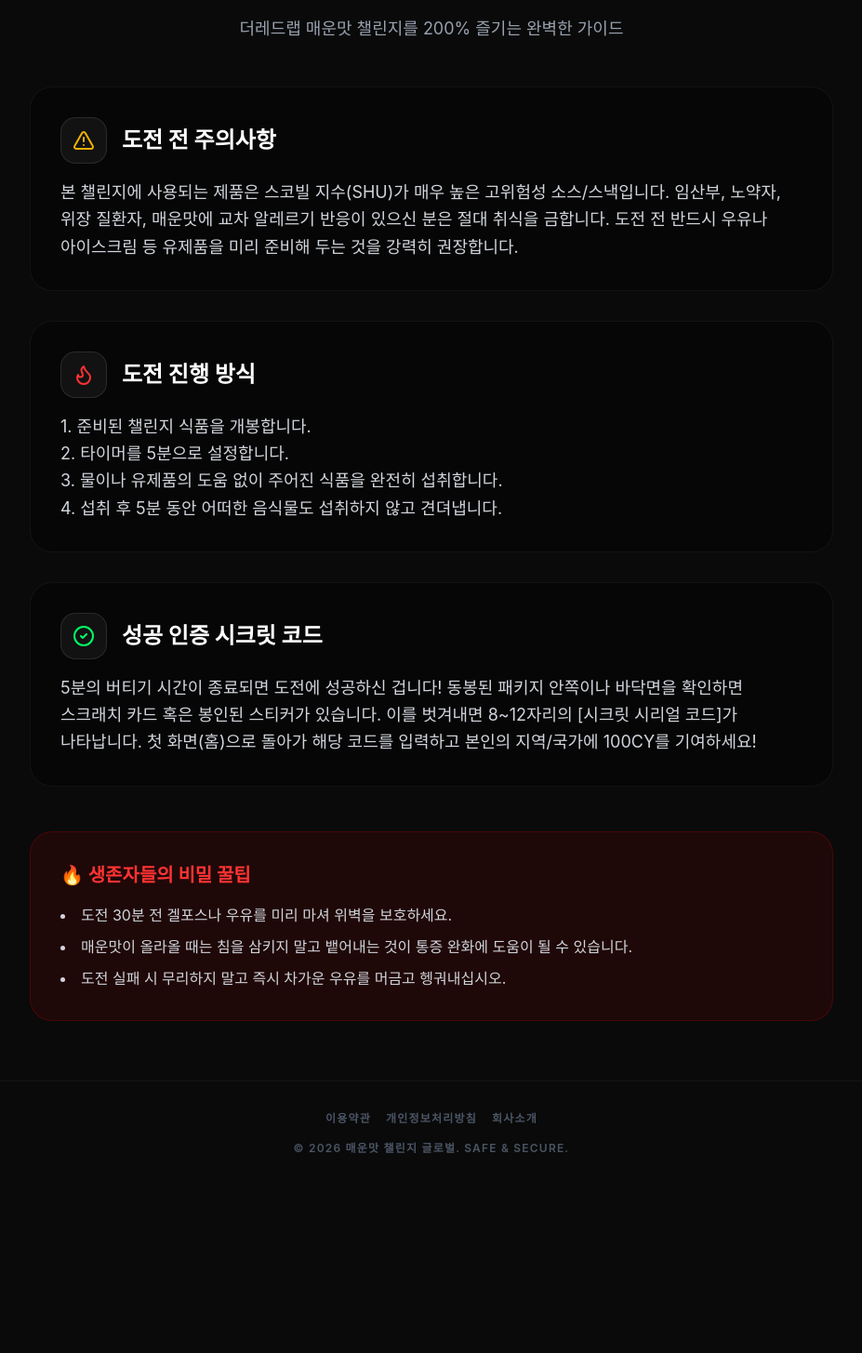
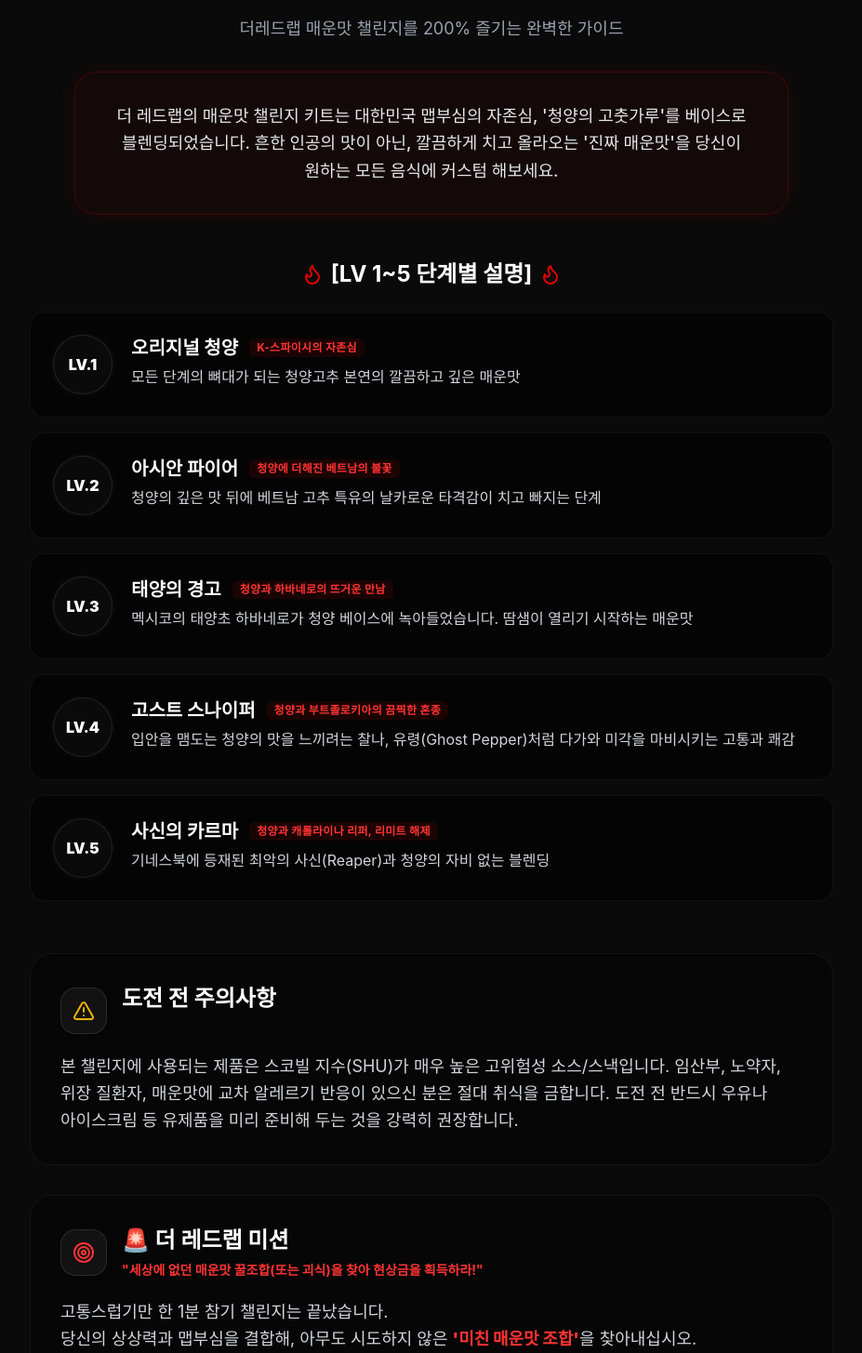
Before and after one commit to 6410740-eng/spicy-challenge, a React (Vite) app: page /guide in a window 1280 px wide. Shown: the part 175-1630 px from the top of the page at 93% size, without its empty margins (176-1103 px from the left). Before the commit the page ends 1450 px from the top, so only its background shows below. Built offline with nearby package versions, Linux system fonts and the light colour scheme.

Commit message:
Update Guide page with LV1~5 and new mission rules

```diff
--- a/src/pages/Guide.jsx
+++ b/src/pages/Guide.jsx
@@ -1,10 +1,19 @@
-import { Flame, AlertTriangle, CheckCircle2 } from 'lucide-react'
+import { Flame, AlertTriangle, CheckCircle2, Gift, Target } from 'lucide-react'
 import { motion } from 'framer-motion'
 
 const t = {
     kr: {
         title: '챌린지키트 활용방법',
         subtitle: '더레드랩 매운맛 챌린지를 200% 즐기는 완벽한 가이드',
+        introText: '더 레드랩의 매운맛 챌린지 키트는 대한민국 맵부심의 자존심, \'청양의 고춧가루\'를 베이스로 블렌딩되었습니다. 흔한 인공의 맛이 아닌, 깔끔하게 치고 올라오는 \'진짜 매운맛\'을 당신이 원하는 모든 음식에 커스텀 해보세요.',
+        levelsTitle: '[LV 1~5 단계별 설명]',
+        levels: [
+            { level: 'LV.1', name: '오리지널 청양', subtitle: 'K-스파이시의 자존심', desc: '모든 단계의 뼈대가 되는 청양고추 본연의 깔끔하고 깊은 매운맛' },
+            { level: 'LV.2', name: '아시안 파이어', subtitle: '청양에 더해진 베트남의 불꽃', desc: '청양의 깊은 맛 뒤에 베트남 고추 특유의 날카로운 타격감이 치고 빠지는 단계' },
+            { level: 'LV.3', name: '태양의 경고', subtitle: '청양과 하바네로의 뜨거운 만남', desc: '멕시코의 태양초 하바네로가 청양 베이스에 녹아들었습니다. 땀샘이 열리기 시작하는 매운맛' },
+            { level: 'LV.4', name: '고스트 스나이퍼', subtitle: '청양과 부트졸로키아의 끔찍한 혼종', desc: '입안을 맴도는 청양의 맛을 느끼려는 찰나, 유령(Ghost Pepper)처럼 다가와 미각을 마비시키는 고통과 쾌감' },
+            { level: 'LV.5', name: '사신의 카르마', subtitle: '청양과 캐롤라이나 리퍼, 리미트 해제', desc: '기네스북에 등재된 최악의 사신(Reaper)과 청양의 자비 없는 블렌딩' }
+        ],
         sections: [
             {
                 icon: <AlertTriangle className="w-6 h-6 text-yellow-500" />,
@@ -12,14 +21,20 @@ const t = {
                 content: '본 챌린지에 사용되는 제품은 스코빌 지수(SHU)가 매우 높은 고위험성 소스/스낵입니다. 임산부, 노약자, 위장 질환자, 매운맛에 교차 알레르기 반응이 있으신 분은 절대 취식을 금합니다. 도전 전 반드시 우유나 아이스크림 등 유제품을 미리 준비해 두는 것을 강력히 권장합니다.'
             },
             {
-                icon: <Flame className="w-6 h-6 text-spicy-red-light" />,
-                title: '도전 진행 방식',
-                content: '1. 준비된 챌린지 식품을 개봉합니다.\n2. 타이머를 5분으로 설정합니다.\n3. 물이나 유제품의 도움 없이 주어진 식품을 완전히 섭취합니다.\n4. 섭취 후 5분 동안 어떠한 음식물도 섭취하지 않고 견뎌냅니다.'
+                icon: <Target className="w-6 h-6 text-spicy-red-light" />,
+                title: '🚨 더 레드랩 미션',
+                subtitle: '"세상에 없던 매운맛 꿀조합(또는 괴식)을 찾아 현상금을 획득하라!"',
+                content: '고통스럽기만 한 1분 참기 챌린지는 끝났습니다.\n당신의 상상력과 맵부심을 결합해, 아무도 시도하지 않은 **\'미친 매운맛 조합\'**을 찾아내십시오.\n\n당신의 실험이 전 세계의 유행이 됩니다.\n\n[미션 수행 3단계]\n\n🎯 STEP 1. 타겟 포착 (Pick your Target)\n절대 안 어울릴 것 같은 \'신박한 음식\'부터 내가 제일 좋아하는 \'소울 푸드\'까지, 오늘의 실험 대상(음식)을 준비합니다.\n\n🔥 STEP 2. 리미트 해제 (Drop the Spice)\n오리지널 청양(LV.1)부터 사신의 카르마(LV.5) 중 도전할 레벨을 선택! 음식 위에 붉은 가루를 남김없이, 거침없이 투하합니다.\n\n📸 STEP 3. 실험 기록 및 현상금 청구 (Record & Claim)\n가루를 듬뿍 얹은 첫 입을 먹는 순간 터져 나오는 **당신의 날것 그대로의 \'찐 리액션\'**과 "이 조합 추천 vs 절대 비추천" 한 줄 평을 숏폼 영상으로 남겨주세요.\n필수 해시태그와 함께 업로드하면 미션 완료!\n\n필수 해시태그: #더레드랩실험실 #K매운맛헌터 #내돈내산괴식 @the_redlab_official'
+            },
+            {
+                icon: <Gift className="w-6 h-6 text-purple-400" />,
+                title: '헌터의 전리품 & 특별 보상',
+                content: '🎁 헌터의 전리품 (기념 굿즈)\n동봉된 \'WANTED 프레임\'과 \'브랜드 스티커\'는 더 레드랩의 극한 챌린지에 도전할 자격을 갖춘 헌터들에게만 주어지는 명예로운 굿즈입니다.\n노트북, 폰케이스, 다이어리 등 원하는 곳에 붙여 당신의 맵부심을 쿨하게 과시하십시오.\n\n🏆 이달의 매드 사이언티스트 (Mad Scientist)\n매월 가장 엄청난 조회수를 기록하거나 기발한 꿀조합을 찾아낸 헌터를 선정하여, 공식 계정 명예의 전당 박제 및 막대한 **\'CY(현상금)\'**와 스페셜 리워드를 지급합니다!'
             },
             {
                 icon: <CheckCircle2 className="w-6 h-6 text-[#00FF66]" />,
                 title: '성공 인증 시크릿 코드',
-                content: '5분의 버티기 시간이 종료되면 도전에 성공하신 겁니다! 동봉된 패키지 안쪽이나 바닥면을 확인하면 스크래치 카드 혹은 봉인된 스티커가 있습니다. 이를 벗겨내면 8~12자리의 [시크릿 시리얼 코드]가 나타납니다. 첫 화면(홈)으로 돌아가 해당 코드를 입력하고 본인의 지역/국가에 100CY를 기여하세요!'
+                content: '동봉된 패키지 안쪽이나 바닥면을 확인하면 스크래치 카드 혹은 봉인된 스티커가 있습니다. 이를 벗겨내면 8~12자리의 [시크릿 시리얼 코드]가 나타납니다. 첫 화면(홈)으로 돌아가 해당 코드를 입력하고 본인의 지역/국가에 100CY를 기여하세요!'
             }
         ],
         tipsTitle: '🔥 생존자들의 비밀 꿀팁',
@@ -32,6 +47,15 @@ const t = {
     en: {
         title: 'How to Use the Challenge Kit',
         subtitle: 'The complete guide to surviving The Red Lab Spicy Challenge',
+        introText: 'The Red Lab Spicy Challenge Kit is blended with the pride of Korean spice, "Cheongyang Chili". Customize your favorite foods with the clean, authentic heat, not artificial flavors.',
+        levelsTitle: '[LV 1~5 Heat Levels]',
+        levels: [
+            { level: 'LV.1', name: 'Original Cheongyang', subtitle: 'Pride of K-Spicy', desc: 'The base of all levels. Clean and deep original heat of Cheongyang pepper.' },
+            { level: 'LV.2', name: 'Asian Fire', subtitle: 'Vietnam sparks on Cheongyang', desc: 'Sharp hitting heat of Vietnamese pepper striking after the deep Cheongyang flavor.' },
+            { level: 'LV.3', name: 'Warning of the Sun', subtitle: 'Hot meeting of Cheongyang & Habanero', desc: 'Mexican Habanero melts into Cheongyang. The heat that opens your pores.' },
+            { level: 'LV.4', name: 'Ghost Sniper', subtitle: 'Terrible hybrid of Cheongyang & Ghost Pepper', desc: 'Numbing pain and pleasure striking like a Ghost just as you taste Cheongyang.' },
+            { level: 'LV.5', name: 'Karma of the Reaper', subtitle: 'Cheongyang & Carolina Reaper, Limit Released', desc: 'Merciless blend of Guinness record holding Reaper and Cheongyang.' }
+        ],
         sections: [
             {
                 icon: <AlertTriangle className="w-6 h-6 text-yellow-500" />,
@@ -39,14 +63,20 @@ const t = {
                 content: 'The products used in this challenge have extremely high Scoville Heat Units (SHU). Pregnant women, the elderly, individuals with gastrointestinal issues, or those with allergies to spicy ingredients must absolutely NOT consume these products. We strongly advise preparing dairy products like milk or ice cream before starting.'
             },
             {
-                icon: <Flame className="w-6 h-6 text-spicy-red-light" />,
-                title: 'Challenge Rules',
-                content: '1. Open the prepared challenge food.\n2. Set a timer for 5 minutes.\n3. Consume the entire product without the help of water or dairy.\n4. Endure extreme heat for 5 full minutes AFTER finishing without consuming any other food or drink.'
+                icon: <Target className="w-6 h-6 text-spicy-red-light" />,
+                title: '🚨 The Red Lab Mission',
+                subtitle: '"Find the unprecedented crazy spicy combo and claim the bounty!"',
+                content: 'The painful 1-minute endurance is over.\nCombine your imagination and spice pride to find a **\'Crazy Spice Combo\'** no one has tried.\nYour experiment becomes a global trend.\n\n[3 Steps to Complete Mission]\n\n🎯 STEP 1. Pick your Target\nPrepare your target food, from weird combinations to your soul food.\n\n🔥 STEP 2. Drop the Spice\nChoose your level from Original(LV.1) to Karma(LV.5)! Drop the red powder onto your food without hesitation.\n\n📸 STEP 3. Record & Claim\nRecord a short-form video of your **raw reaction taking the first bite**, and leave a one-line review: "Recommend vs Not Recommend".\nUpload with required hashtags to complete!\n\nHashtags: #TheRedLabLab #KSpicyHunter #MyMoneyMyFood @the_redlab_official'
+            },
+            {
+                icon: <Gift className="w-6 h-6 text-purple-400" />,
+                title: 'Hunter\'s Loot & Special Rewards',
+                content: '🎁 Hunter\'s Loot (Merch)\nThe enclosed \'WANTED Frame\' and \'Brand Sticker\' are honorable goods given only to qualified hunters.\nShow off your spice pride by sticking them on your laptop, phone case, etc.\n\n🏆 Mad Scientist of the Month\nWe select the hunter with the most views or the craziest combo each month to be immortalized in our Hall of Fame and reward them with massive **\'CY (Bounty)\'** and special prizes!'
             },
             {
                 icon: <CheckCircle2 className="w-6 h-6 text-[#00FF66]" />,
                 title: 'Success Secret Code',
-                content: 'If you endure the 5-minute afterburn, you have succeeded! Check the inside or bottom of the package for a scratch card or sealed sticker. Peel it off to reveal an 8~12 character [Secret Serial Code]. Return to the Home page, enter this code, and contribute 100 points to your region/country!'
+                content: 'Check the inside or bottom of the package for a scratch card or sealed sticker. Peel it off to reveal an 8~12 character [Secret Serial Code]. Return to the Home page, enter this code, and contribute 100CY to your region!'
             }
         ],
         tipsTitle: '🔥 Secrets from Survivors',
@@ -58,10 +88,22 @@ const t = {
     }
 }
 
+// helper to format bold texts surrounded by **
+const renderFormattedText = (text) => {
+    return text.split('\n').map((line, i) => {
+        const parts = line.split(/\*\*(.*?)\*\*/g);
+        return (
+            <span key={i}>
+                {parts.map((part, j) => (j % 2 === 1 ? <strong key={`strong-${i}-${j}`} className="text-spicy-red-light font-black">{part}</strong> : part))}
+                <br />
+            </span>
+        );
+    });
+};
+
 export default function Guide({ lang }) {
     const text = t[lang] || t.kr
 
-    // Framer Motion Variants
     const container = {
         hidden: { opacity: 0 },
         show: {
@@ -85,28 +127,65 @@ export default function Guide({ lang }) {
         >
             <motion.header variants={item} className="mb-12 text-center">
                 <h1 className="text-4xl md:text-5xl font-black font-display tracking-tight mb-4">{text.title}</h1>
-                <p className="text-gray-400 text-lg">{text.subtitle}</p>
+                <p className="text-gray-400 text-lg mb-8">{text.subtitle}</p>
+                <div className="max-w-3xl mx-auto bg-spicy-red/5 border border-spicy-red/20 rounded-3xl p-6 md:p-8 shadow-[0_0_20px_rgba(230,0,0,0.1)] relative overflow-hidden group">
+                    <div className="absolute -inset-1 bg-gradient-to-r from-spicy-red/20 via-transparent to-transparent opacity-0 group-hover:opacity-100 transition-opacity duration-700 blur"></div>
+                    <p className="text-gray-200 leading-relaxed font-medium text-lg relative z-10">
+                        {text.introText}
+                    </p>
+                </div>
             </motion.header>
+
+            <motion.section variants={item} className="mb-14">
+                <h2 className="text-2xl font-bold font-display mb-6 text-center text-white flex items-center justify-center gap-2">
+                    <Flame className="w-6 h-6 text-spicy-red" />
+                    {text.levelsTitle}
+                    <Flame className="w-6 h-6 text-spicy-red" />
+                </h2>
+                <div className="grid grid-cols-1 gap-4">
+                    {text.levels.map((lvl, index) => (
+                        <div key={index} className="bg-black/60 border border-white/5 rounded-2xl p-5 md:p-6 hover:bg-white/10 hover:border-spicy-red/30 transition-all duration-300 flex flex-col md:flex-row gap-5 items-start group relative overflow-hidden">
+                            <div className="absolute inset-0 bg-gradient-to-r from-spicy-red/0 via-transparent to-transparent group-hover:from-spicy-red/10 transition-all duration-500 pointer-events-none"></div>
+                            <div className="shrink-0 w-16 h-16 rounded-full bg-spicy-black border border-white/10 flex items-center justify-center shadow-[0_0_10px_rgba(255,255,255,0.05)] group-hover:border-spicy-red group-hover:shadow-[0_0_20px_rgba(230,0,0,0.4)] transition-all duration-300 z-10">
+                                <span className="font-black font-display text-white">{lvl.level}</span>
+                            </div>
+                            <div className="z-10 flex-1">
+                                <div className="flex items-center gap-3 mb-1">
+                                    <h3 className="text-xl font-bold font-display text-white">{lvl.name}</h3>
+                                    <span className="text-spicy-red-light text-xs font-bold tracking-wide bg-spicy-red/10 px-2 py-0.5 rounded-md hidden md:inline-block">{lvl.subtitle}</span>
+                                </div>
+                                <span className="text-spicy-red-light text-xs font-bold tracking-wide bg-spicy-red/10 px-2 py-0.5 rounded-md inline-block md:hidden mb-2">{lvl.subtitle}</span>
+                                <p className="text-gray-300 leading-relaxed text-sm md:text-base">{lvl.desc}</p>
+                            </div>
+                        </div>
+                    ))}
+                </div>
+            </motion.section>
 
             <div className="space-y-8">
                 {text.sections.map((sec, i) => (
-                    <motion.section key={i} variants={item} className="bg-black/40 border border-white/5 rounded-3xl p-6 md:p-8 hover:bg-white/5 transition-colors group">
-                        <div className="flex items-center gap-4 mb-4">
-                            <div className="bg-white/5 p-3 rounded-2xl border border-white/10">
+                    <motion.section key={i} variants={item} className="bg-black/40 border border-white/5 rounded-3xl p-6 md:p-8 hover:bg-white/5 hover:border-white/10 transition-all duration-300 group">
+                        <div className="flex items-start gap-4 mb-5">
+                            <div className="bg-white/5 p-3 rounded-2xl border border-white/10 shrink-0 mt-1">
                                 {sec.icon}
                             </div>
-                            <h2 className="text-2xl font-bold font-display">{sec.title}</h2>
+                            <div>
+                                <h2 className="text-2xl font-bold font-display">{sec.title}</h2>
+                                {sec.subtitle && <p className="text-spicy-red-light text-sm font-bold mt-1.5">{sec.subtitle}</p>}
+                            </div>
                         </div>
-                        <p className="text-gray-300 leading-relaxed whitespace-pre-line text-lg">
-                            {sec.content}
-                        </p>
+                        <div className="text-gray-300 leading-relaxed text-lg">
+                            {renderFormattedText(sec.content)}
+                        </div>
                     </motion.section>
                 ))}
             </div>
 
             <motion.div variants={item} className="mt-12 bg-spicy-red/10 border border-spicy-red/20 rounded-3xl p-6 md:p-8 group hover:bg-spicy-red/20 transition-colors duration-500">
-                <h3 className="text-xl font-bold font-display text-spicy-red-light mb-4">{text.tipsTitle}</h3>
-                <ul className="list-disc list-inside space-y-2 text-gray-300">
+                <h3 className="text-xl font-bold font-display text-spicy-red-light mb-4 flex items-center gap-2">
+                    {text.tipsTitle}
+                </h3>
+                <ul className="list-disc list-inside space-y-3 text-gray-300">
                     {text.tips.map((tip, i) => (
                         <li key={i} className="leading-relaxed">{tip}</li>
                     ))}
```
